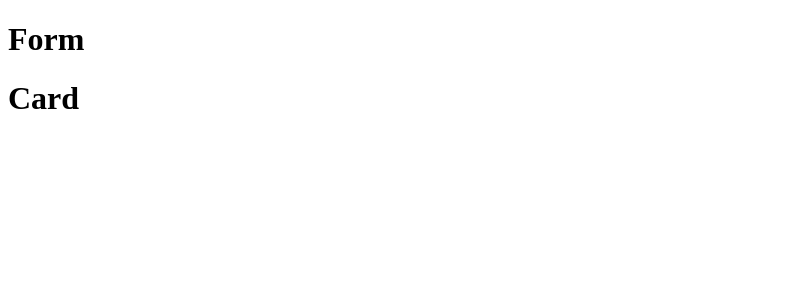
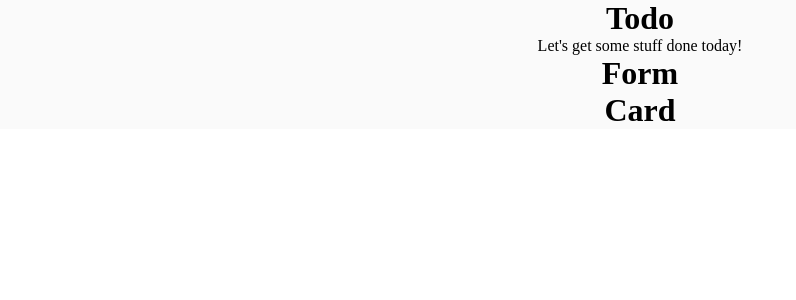
Before and after one commit to yirano/givecampus, a React (Vite) app: page / in a window 1280 px wide. Shown: the top 300 px of the page, without its empty margins (0-796 px from the left). Built offline with nearby package versions, Linux system fonts and the light colour scheme.

Commit message:
Add Header component for title and caption

```diff
--- a/Components/App.jsx
+++ b/Components/App.jsx
@@ -1,10 +1,12 @@
 import React from 'react'
 import Form from "./Todos/Form"
 import List from "./Todos/List"
+import Header from './Header'
 
 const App = () => {
     return (
-        <div>
+        <div className="app">
+            <Header />
             <Form />
             <List />
         </div>
--- /dev/null
+++ b/Components/Header.jsx
@@ -0,0 +1,12 @@
+import React from 'react'
+
+const Header = () => {
+    return (
+        <div className="header">
+            <h1>Todo</h1>
+            <p>Let's get some stuff done today!</p>
+        </div>
+    )
+}
+
+export default Header
--- a/style.css
+++ b/style.css
@@ -0,0 +1,18 @@
+*,
+html,
+body {
+	box-sizing: border-box;
+	margin: 0;
+	padding: 0;
+}
+
+.app {
+	background: rgba(238, 238, 238, 0.322);
+	display: flex;
+	flex-direction: column;
+	align-items: center;
+}
+
+.header {
+	text-align: center;
+}
```
